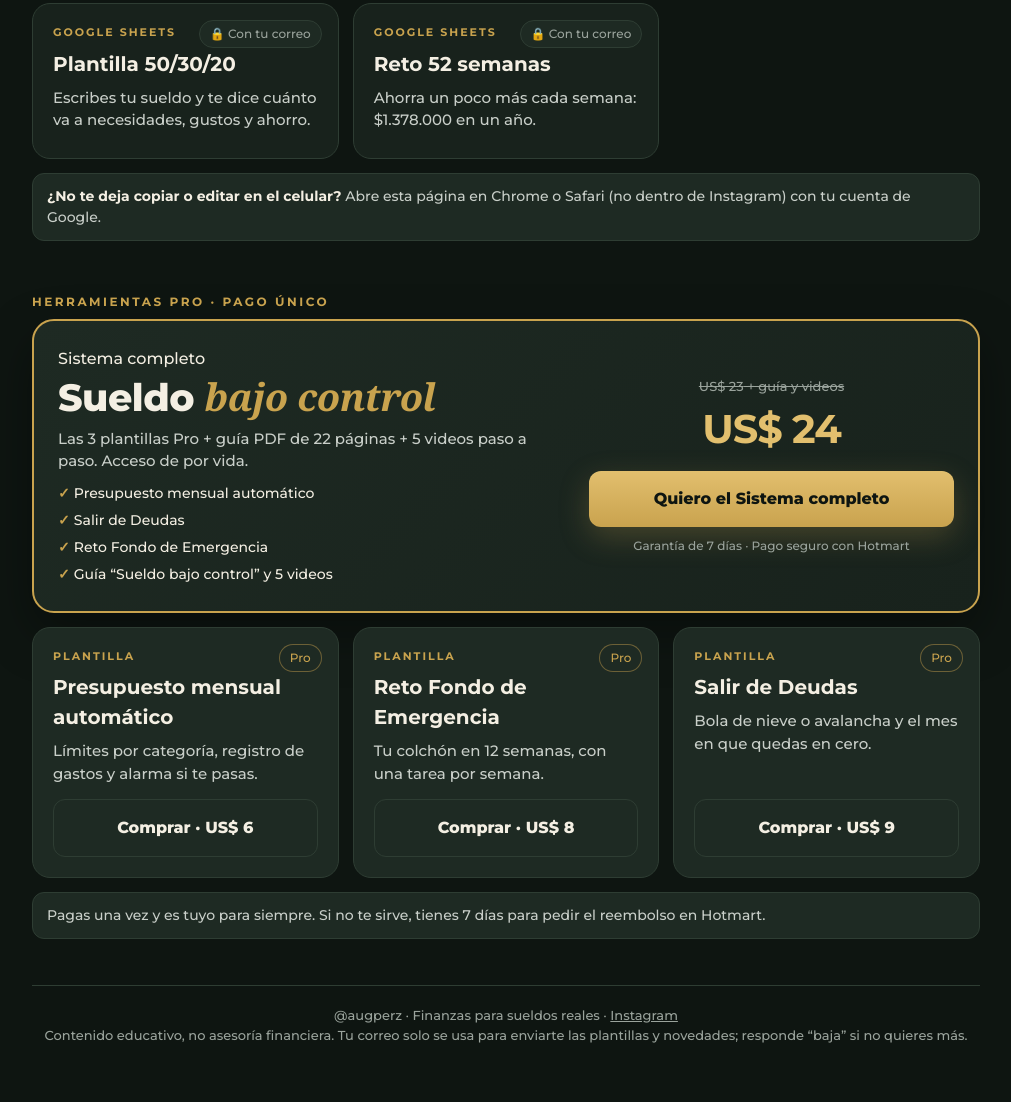
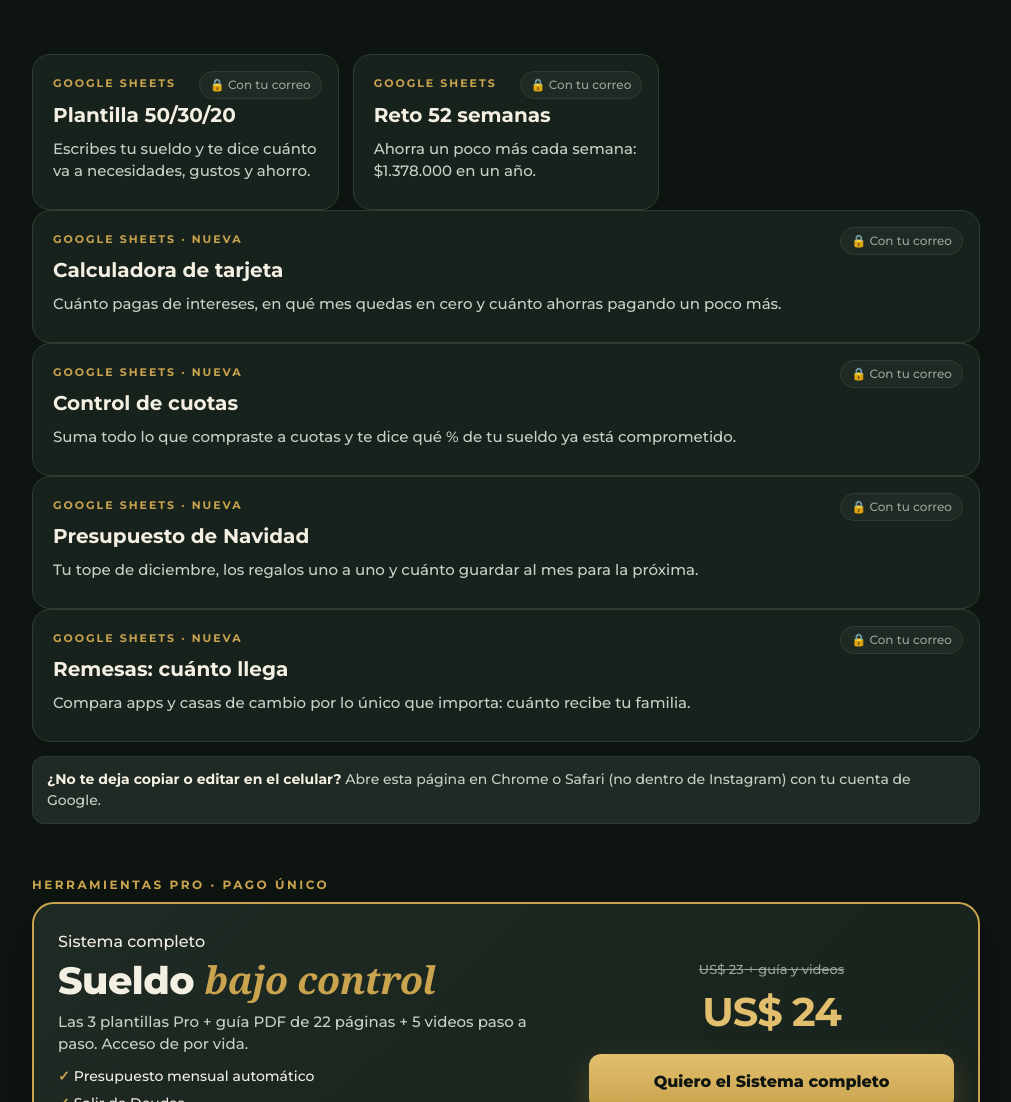
Before and after one commit to AUGPERZ/augperz.github.io, a plain HTML site: page index.html in a window 1280 px wide. Shown: the part 433-1535 px from the top of the page, without its empty margins (134-1145 px from the left). Before the commit the page ends 1514 px from the top, so only its background shows below. Drawn offline with Linux system fonts and the light colour scheme; no server answers; a web font is replaced by a local one.

Commit message:
Biblioteca: 4 plantillas gratis nuevas (tarjeta, cuotas, Navidad, remesas)
Co-Authored-By: Claude Fable 5.1 <noreply@anthropic.com>

```diff
--- a/index.html
+++ b/index.html
@@ -4,9 +4,9 @@
 <meta charset="utf-8">
 <meta name="viewport" content="width=device-width, initial-scale=1">
 <title>Plantillas gratis · Finanzas para sueldos reales</title>
-<meta name="description" content="Las plantillas de finanzas de @augperz, gratis. Deja tu correo y se abren.">
+<meta name="description" content="6 plantillas de finanzas de @augperz, gratis: 50/30/20, Reto 52, tarjeta, cuotas, Navidad y remesas. Deja tu correo y se abren.">
 <meta property="og:title" content="Plantillas gratis · Finanzas para sueldos reales">
-<meta property="og:description" content="Plantilla 50/30/20 y Reto 52 semanas, gratis. Deja tu correo y se abren.">
+<meta property="og:description" content="6 plantillas gratis: 50/30/20, Reto 52, calculadora de tarjeta, control de cuotas, Navidad y remesas. Deja tu correo y se abren.">
 <link rel="preconnect" href="https://fonts.googleapis.com">
 <link rel="preconnect" href="https://fonts.gstatic.com" crossorigin>
 <link href="https://fonts.googleapis.com/css2?family=Montserrat:wght@500;600;700;800&family=Playfair+Display:ital,wght@1,700&display=swap" rel="stylesheet">
@@ -85,7 +85,7 @@
   <section class="hero" id="desbloquear">
     <div class="brand">@AUGPERZ · FINANZAS PARA SUELDOS REALES</div>
     <h1>Tus plantillas, <span class="serif">gratis</span></h1>
-    <p class="lead">Plantilla 50/30/20 y Reto 52 semanas, listas para tu Google Sheets. Deja tu correo y se abren.</p>
+    <p class="lead">6 plantillas para tu Google Sheets: 50/30/20, Reto 52 semanas, calculadora de tarjeta, control de cuotas, presupuesto de Navidad y remesas. Deja tu correo y se abren.</p>
     <div class="form-card">
       <form class="form-fields" id="form" novalidate>
         <label for="email">Escribe tu correo:</label>
@@ -123,6 +123,38 @@
         <a class="alt open" href="https://docs.google.com/spreadsheets/d/10mnIcQR5j89rnuI6Q8UUzYME2KVb3T3TrPpdTyt1o3M/export?format=xlsx" target="_blank" rel="noopener">o descargar en Excel</a>
       </article>
     </div>
+      <article class="item">
+        <span class="lock free" data-free>🔒 Con tu correo</span>
+        <span class="tag">Google Sheets · Nueva</span>
+        <h3>Calculadora de tarjeta</h3>
+        <p>Cuánto pagas de intereses, en qué mes quedas en cero y cuánto ahorras pagando un poco más.</p>
+        <a class="btn ghost open" href="https://docs.google.com/spreadsheets/d/1Un7-JBD9Uns83Pn7kBry4og8dpFGjWg98K5_qPlsg6U/copy" target="_blank" rel="noopener">Hacer mi copia →</a>
+        <a class="alt open" href="https://docs.google.com/spreadsheets/d/1Un7-JBD9Uns83Pn7kBry4og8dpFGjWg98K5_qPlsg6U/export?format=xlsx" target="_blank" rel="noopener">o descargar en Excel</a>
+      </article>
+      <article class="item">
+        <span class="lock free" data-free>🔒 Con tu correo</span>
+        <span class="tag">Google Sheets · Nueva</span>
+        <h3>Control de cuotas</h3>
+        <p>Suma todo lo que compraste a cuotas y te dice qué % de tu sueldo ya está comprometido.</p>
+        <a class="btn ghost open" href="https://docs.google.com/spreadsheets/d/1dqa-Smp6doCNRjt21RX1tPfxH1VLfQNJy7Ern9-BP24/copy" target="_blank" rel="noopener">Hacer mi copia →</a>
+        <a class="alt open" href="https://docs.google.com/spreadsheets/d/1dqa-Smp6doCNRjt21RX1tPfxH1VLfQNJy7Ern9-BP24/export?format=xlsx" target="_blank" rel="noopener">o descargar en Excel</a>
+      </article>
+      <article class="item">
+        <span class="lock free" data-free>🔒 Con tu correo</span>
+        <span class="tag">Google Sheets · Nueva</span>
+        <h3>Presupuesto de Navidad</h3>
+        <p>Tu tope de diciembre, los regalos uno a uno y cuánto guardar al mes para la próxima.</p>
+        <a class="btn ghost open" href="https://docs.google.com/spreadsheets/d/1ong3HJt-okNYarJK0HVBv63kO85SjbvypnMTo08dgtU/copy" target="_blank" rel="noopener">Hacer mi copia →</a>
+        <a class="alt open" href="https://docs.google.com/spreadsheets/d/1ong3HJt-okNYarJK0HVBv63kO85SjbvypnMTo08dgtU/export?format=xlsx" target="_blank" rel="noopener">o descargar en Excel</a>
+      </article>
+      <article class="item">
+        <span class="lock free" data-free>🔒 Con tu correo</span>
+        <span class="tag">Google Sheets · Nueva</span>
+        <h3>Remesas: cuánto llega</h3>
+        <p>Compara apps y casas de cambio por lo único que importa: cuánto recibe tu familia.</p>
+        <a class="btn ghost open" href="https://docs.google.com/spreadsheets/d/1PsGbiXHk3YAOwXDDMrEu6q1s2SLxSVKDvs9WuUZFUUs/copy" target="_blank" rel="noopener">Hacer mi copia →</a>
+        <a class="alt open" href="https://docs.google.com/spreadsheets/d/1PsGbiXHk3YAOwXDDMrEu6q1s2SLxSVKDvs9WuUZFUUs/export?format=xlsx" target="_blank" rel="noopener">o descargar en Excel</a>
+      </article>
     <div class="hint"><b>¿No te deja copiar o editar en el celular?</b> Abre esta página en Chrome o Safari (no dentro de Instagram) con tu cuenta de Google.</div>
   </section>
 
```
